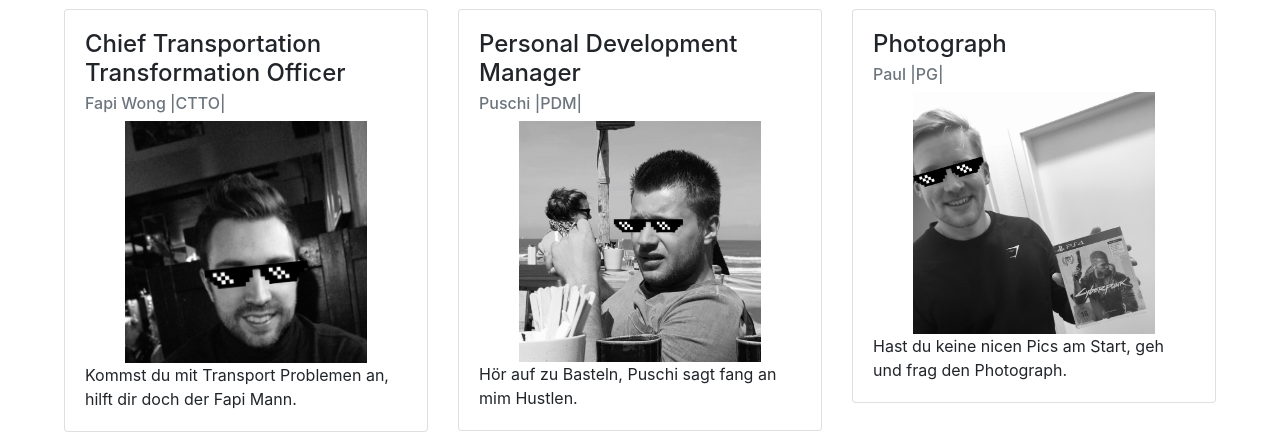
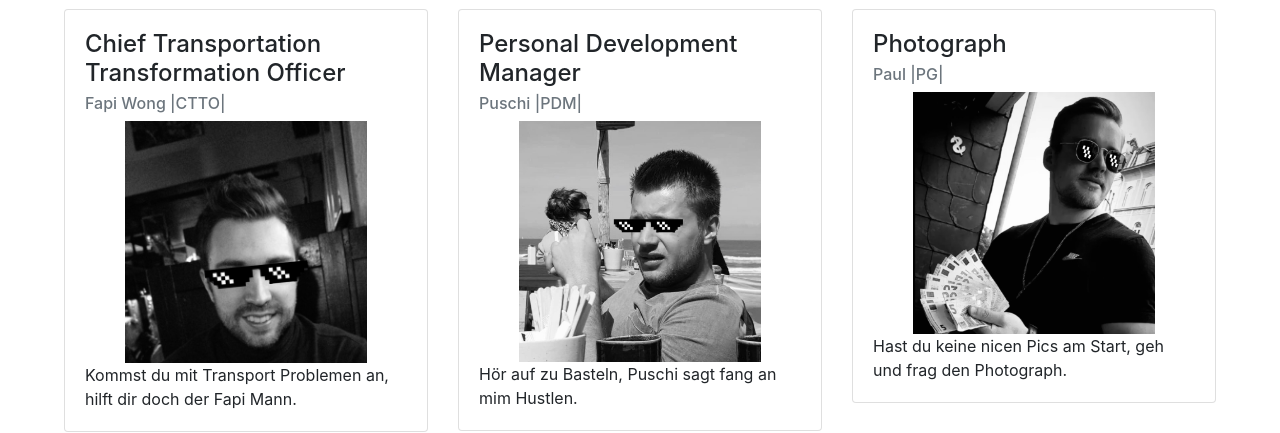
Before and after one commit to Polifka/thecoach_website, a Vue app in the folder coach-website/: page /Team in a window 1280 px wide. Shown: the part 1853-2286 px from the top of the page. Built offline with nearby package versions, Linux system fonts and the light colour scheme.

Commit message:
pics updated

```diff
--- a/coach-website/src/components/Team.vue
+++ b/coach-website/src/components/Team.vue
@@ -157,7 +157,7 @@
     <div class="col-12 col-md-4">
       <b-card title="Photograph" sub-title="Paul |PG|">
         <div id="over" style="width:100%; height:100%">
-          <img src="../assets/team/paul.jpg" class="teamImg"/>
+          <img src="../assets/team/paul2.jpg" class="teamImg"/>
         </div>
         <b-card-text>
          Hast du keine nicen Pics am Start, geh und frag den Photograph.
```
